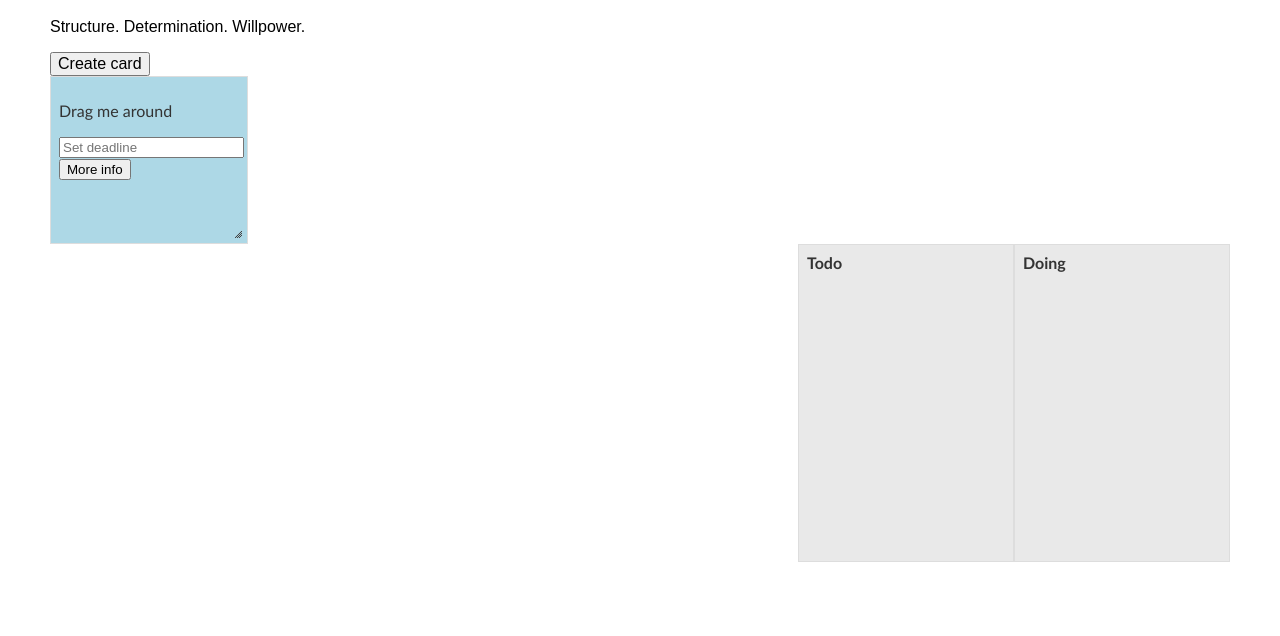
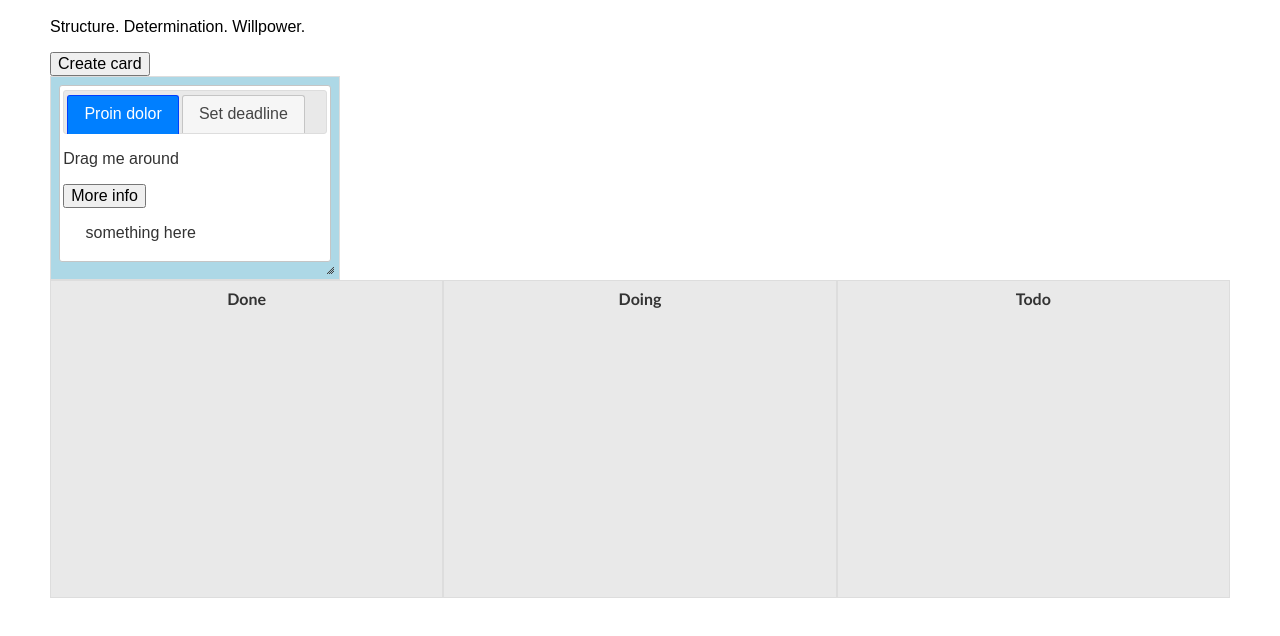
Before and after one commit to chas-academy/07-trello-clone-jonastore, a website: page index.html in a window 1280 px wide. Shown: the part 92-728 px from the top of the page. Drawn offline with Linux system fonts and the light colour scheme.

Commit message:
added grid

```diff
--- a/additionalstyle.css
+++ b/additionalstyle.css
@@ -1,13 +1,21 @@
 #draggable {
   	background: lightblue;
-  	width: 180px; height: 150px;
+  	width: 272px; height: 186px;
   	padding: 0.5em;
   	z-index: 1000;
   }
 
-#droppable, #droppable2 {
-	float: right;
-	width: 198px;
+  .row {
+  display: flex;
+  text-align: center;
+}
+
+[id^="droppable"] {
+	display: flex;
+	flex: 4;
+ 	flex-direction: column;
+	width: 272px;
 	height: 300px;
 	padding: 0.5em;
+
 }
--- a/index.html
+++ b/index.html
@@ -61,22 +61,28 @@
 
 </div>
 <div id="draggable" class="ui-widget-content">
-  <p>Drag me around</p>
-  <input type="text" name="date" id="date" placeholder="Set deadline">
-  <button id="infobutton">More info</button>
-  <div id="dialog" title="Basic dialog">
-  <p>This is the information that will appear on the card.</p>
-  </div>
+	<div id="tabs">
+	<ul>
+  		<li><a href="#tabs-2">Proin dolor</a></li>
+   		<li><a href="#tabs-1">Set deadline</a></li>
+  	</ul>
+	  <p>Drag me around</p>
+	  <button id="infobutton">More info</button>
+	  <div id="dialog" title="Basic dialog">
+	  <p>This is the information that will appear on the card.</p>
+	  </div>
+	  <div id="tabs-1"><input type="text" name="date" id="date" placeholder="Set deadline"></div>
+	  <div id="tabs-2">something here</div>
+	</div>
 </div>
 
 <div id="wrapper"></div>
 
-
-
-
-<section class="">
+<section class="row">
+	<article id="droppable3" class="ui-widget-header">Done</article>
 	<article id="droppable2" class="ui-widget-header">Doing</article>
 	<article id="droppable" class="ui-widget-header">Todo</article>
+
 </section>
 
 <script src="external/jquery/jquery.js"></script>
--- a/script.js
+++ b/script.js
@@ -26,6 +26,19 @@ $(document).ready(function() {
 	          .addClass( "ui-state-highlight" )
 	      }
 	    });
+	     $( "#droppable3"  ).droppable({
+	     	accept: "#draggable",
+      		classes: {
+        	"ui-droppable-active": "ui-state-active",
+        	"ui-droppable-hover": "ui-state-hover"
+      	},
+	      drop: function( event, ui ) {
+	        $( this )
+	          .addClass( "ui-state-highlight" )
+	      }
+	    });
+
+
 
 
 	 });
@@ -40,12 +53,15 @@ $(document).ready(function() {
 
 	$("#infobutton")
 
+	$( function() {
+    $( "#tabs" ).tabs();
+  	} );
+
 
 
 });
 
 
-//$('#draggable').clone(true);
 
 $(function(){
     $('#createbutton').on('click', function(){
```
